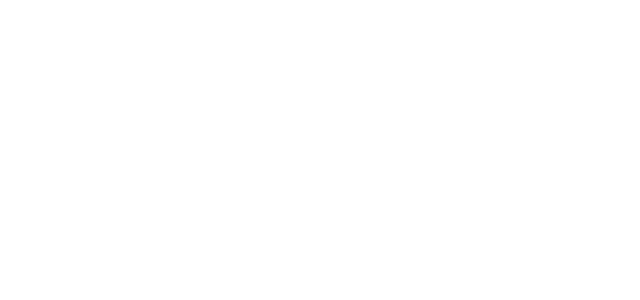
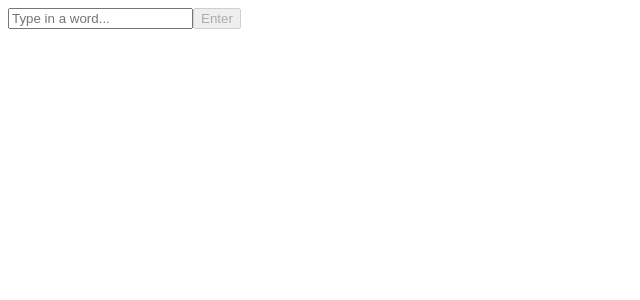
Before and after one commit to Ventuscoder/word-info, a React (Vite) app: page / in a window 1280 px wide. Shown: the top 300 px of the page, without its empty margins (0-640 px from the left). Built offline with nearby package versions, Linux system fonts and the light colour scheme.

Commit message:
Add Search component onto App.jsx

```diff
--- a/src/App.jsx
+++ b/src/App.jsx
@@ -4,9 +4,14 @@
 
 function App() {
 
+  const handleSearchSubmit = (e, searchValue) => {
+    e.preventDefault();
+    console.log(searchValue);
+  }
+
   return (
     <div className="app">
-
+      <Search handleSubmit={handleSearchSubmit} />
     </div>
   )
 }
```
